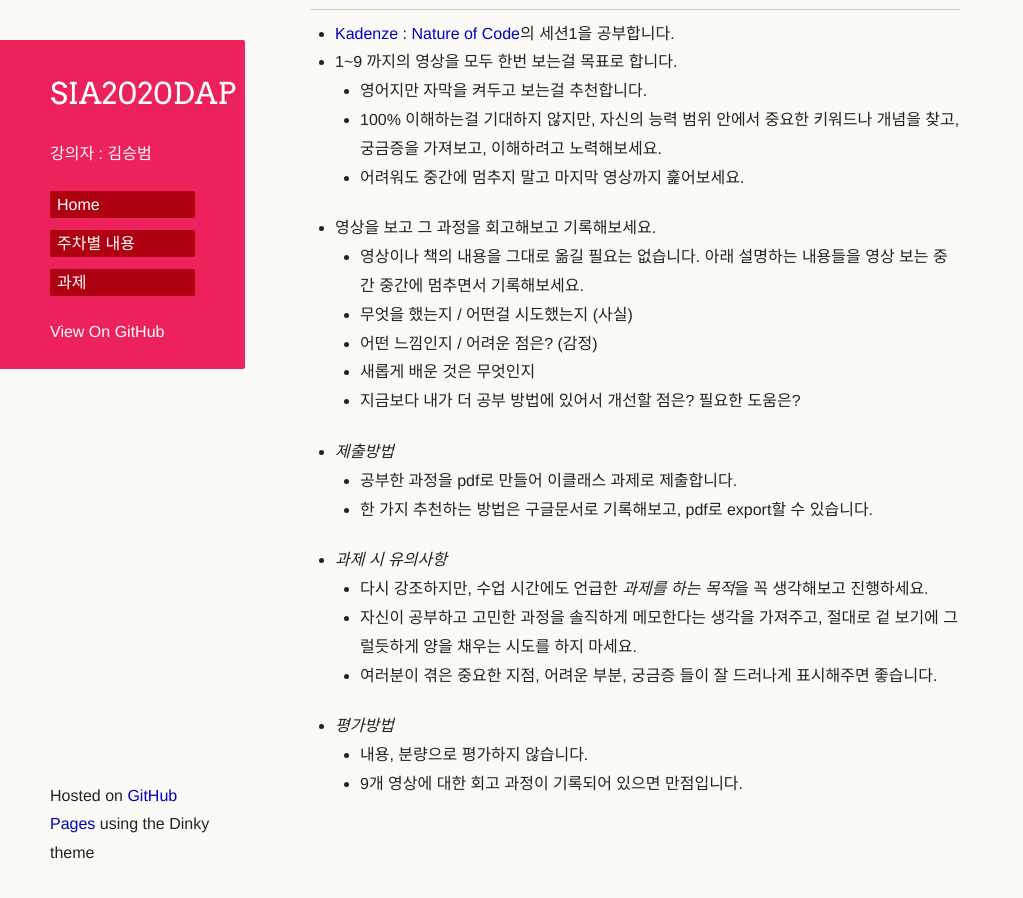
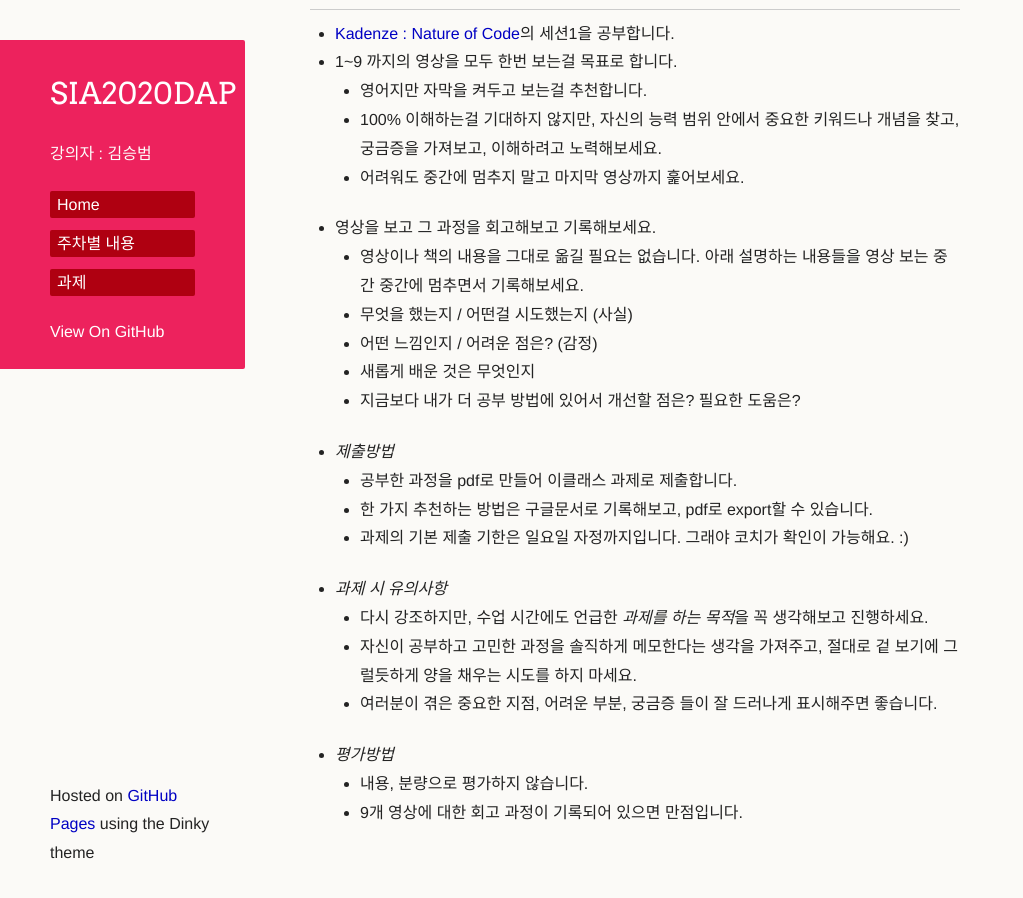
Before and after one commit to picxenk/SIA2020DAP, a Jekyll site: the page built from homework.md, in a window 1280 px wide and 900 px high, scrolled down 1327 px. Shown: the whole window, without its empty margins (0-1023 px from the left). Built offline with Jekyll 4.4.1, drawn with Linux system fonts in a browser that asks for light colours; our own code applies the rules of GitHub Pages for plain Markdown files; a script that is not in the unit is left out; the repository's description, which GitHub fills in, is left out; before the commit the page ends 2198 px from its top, so only the background shows below that.

Commit message:
Update homework.md

```diff
--- a/homework.md
+++ b/homework.md
@@ -56,6 +56,7 @@
  * *제출방법*
    * 공부한 과정을 pdf로 만들어 이클래스 과제로 제출합니다.
    * 한 가지 추천하는 방법은 구글문서로 기록해보고, pdf로 export할 수 있습니다.
+   * 과제의 기본 제출 기한은 일요일 자정까지입니다. 그래야 코치가 확인이 가능해요. :)
 
  * *과제 시 유의사항*
    * 다시 강조하지만, 수업 시간에도 언급한 *과제를 하는 목적*을 꼭 생각해보고 진행하세요.
```
